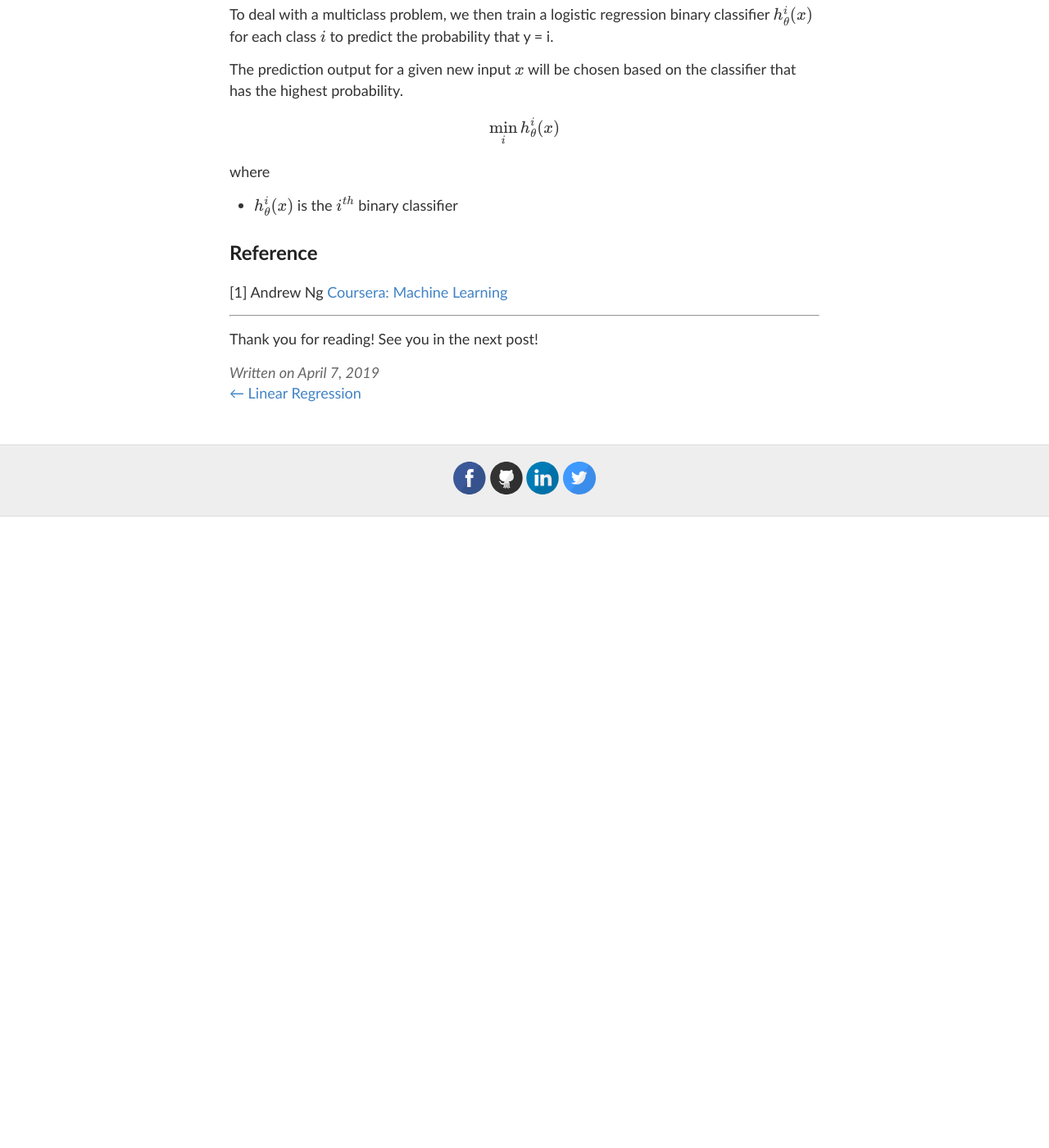
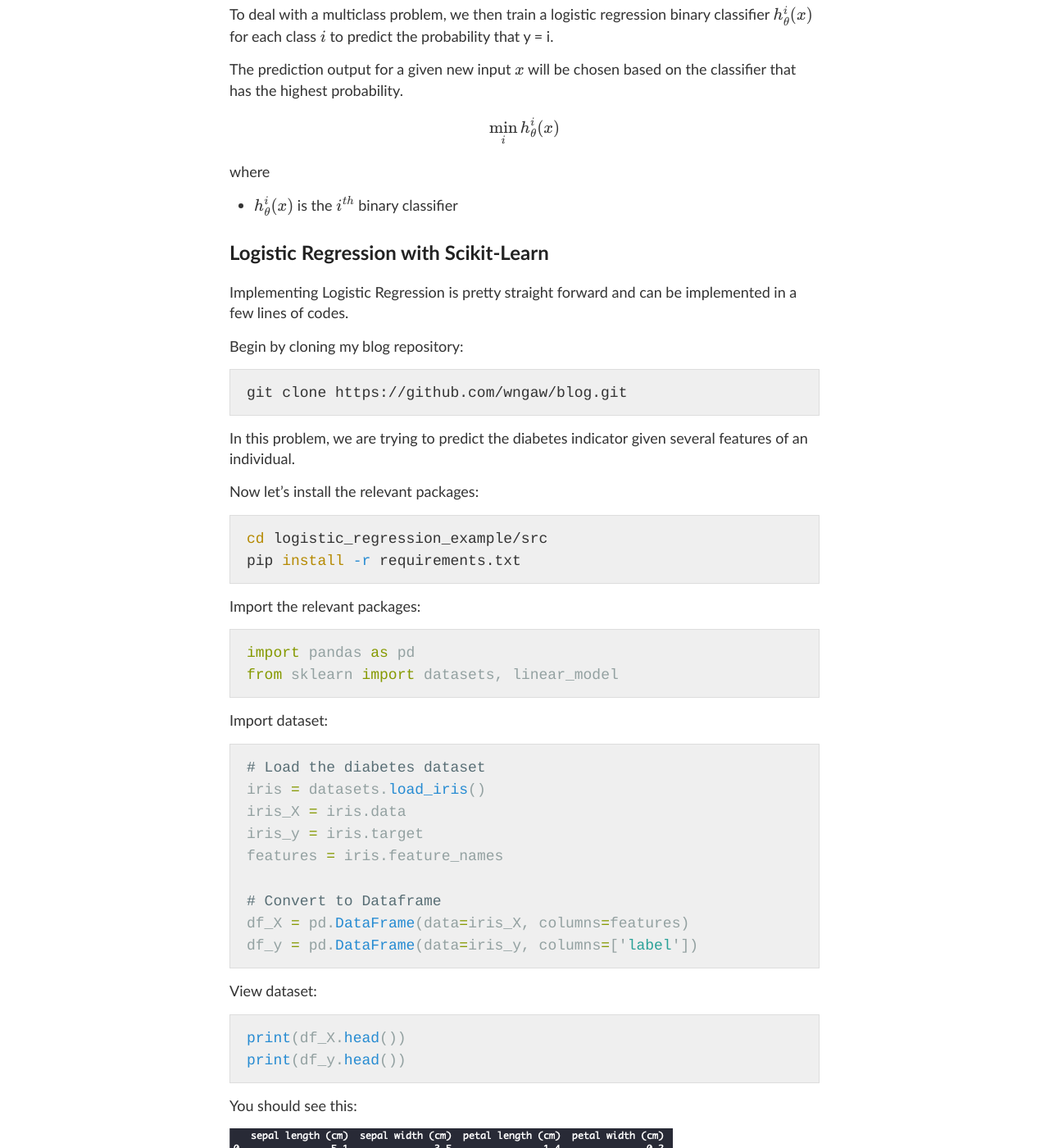
Before and after one commit to wngaw/wngaw.github.io, a Jekyll site: the page built from _posts/2019-05-11-logistic-regression.md, in a window 1280 px wide and 1400 px high, scrolled down 3815 px. Shown: the whole window at 82% size. Built offline with Jekyll 4.4.1, drawn with Linux system fonts in a browser that asks for light colours; formulas are drawn with MathJax 3; before the commit the page ends 4445 px from its top, so only the background shows below that; some of the changed text lies outside the part shown.

Commit message:
added logistic regression codes

````diff
--- a/_posts/2019-05-11-logistic-regression.md
+++ b/_posts/2019-05-11-logistic-regression.md
@@ -53,12 +53,12 @@ The cost function for logistic regression is derived from statistics using the [
 
 $$
 \begin{align}
-J(\theta) =  \frac{1}{m} \sum\limits_{i=1}^m (h_\theta(x^i) - y^i)^2 \\
-(h_\theta(x^i) - y^i)^2 =
+&\ J(\theta) =  \frac{1}{m} \sum\limits_{i=1}^m (h_\theta(x^i) - y^i)^2 \\
+&\ (h_\theta(x^i) - y^i)^2 =
 \left \{
 \begin{array}{l}
--log(h_\theta(x^i)) \ \text{if} \ y^i = 1\\
--log(1 - h_\theta(x^i)) \ \text{if} \ y^i = 0
+&\ -log(h_\theta(x^i)) \ \text{if} \ y^i = 1\\
+&\ -log(1 - h_\theta(x^i)) \ \text{if} \ y^i = 0
 \end{array}
 \right .
 \end{align}
@@ -93,8 +93,8 @@ The logistic regression cost function can be further simplified into a one line
 
 $$
 \begin{align}
-J(\theta) =  \frac{1}{m} \sum\limits_{i=1}^m (h_\theta(x^i) - y^i)^2 \\
-(h_\theta(x^i) - y^i)^2 = -y^i log(h_\theta(x^i)) - (1-y^i)log(1- h_\theta(x^i)
+&\ J(\theta) =  \frac{1}{m} \sum\limits_{i=1}^m (h_\theta(x^i) - y^i)^2 \\
+&\ (h_\theta(x^i) - y^i)^2 = -y^i log(h_\theta(x^i)) - (1-y^i)log(1- h_\theta(x^i)
 \end{align}
 $$
 
@@ -154,6 +154,89 @@ $$
 where
 - $$h_\theta^i (x)$$ is the $$i^{th}$$ binary classifier
 
+## Logistic Regression with Scikit-Learn
+
+Implementing Logistic Regression is pretty straight forward and can be implemented in a few lines of codes.
+
+Begin by cloning my blog repository:
+
+```sh
+git clone https://github.com/wngaw/blog.git
+```
+
+In this problem, we are trying to predict the diabetes indicator given several features of an individual.
+
+Now let’s install the relevant packages:
+
+```sh
+cd logistic_regression_example/src
+pip install -r requirements.txt
+```
+
+Import the relevant packages:
+
+```python
+import pandas as pd
+from sklearn import datasets, linear_model
+```
+
+Import dataset:
+
+```python
+# Load the diabetes dataset
+iris = datasets.load_iris()
+iris_X = iris.data
+iris_y = iris.target
+features = iris.feature_names
+
+# Convert to Dataframe
+df_X = pd.DataFrame(data=iris_X, columns=features)
+df_y = pd.DataFrame(data=iris_y, columns=['label'])
+```
+
+View dataset:
+
+```python
+print(df_X.head())
+print(df_y.head())
+```
+
+You should see this:
+
+![diabetes_dataset]({{ '/images/iris_dataset.png' | relative_url }})
+<br />
+*Fig. 3. Iris Dataset*
+<br />
+
+Train test split:
+
+```python
+# Split the data into training/testing sets
+X_train = df_X[:-20]
+X_test = df_X[-20:]
+
+# Split the targets into training/testing sets
+y_train = df_y[:-20]
+y_test = df_y[-20:]
+```
+
+Initialize model and train:
+
+```python
+# Create logistic regression object
+regr = linear_model.LogisticRegression(solver='lbfgs', multi_class='multinomial')
+
+# Train the model using the training sets
+regr.fit(X_train, y_train)
+```
+
+Predict for test set:
+
+```python
+# Make predictions using the testing set
+y_pred = regr.predict(X_test)
+```
+
 ## Reference
 
 [1] Andrew Ng [Coursera: Machine Learning](https://www.coursera.org/learn/machine-learning)
````
Also changed, not shown: other parts of _posts/2019-05-11-logistic-regression.md (+1 -1 lines), images/iris_dataset.png (added).
